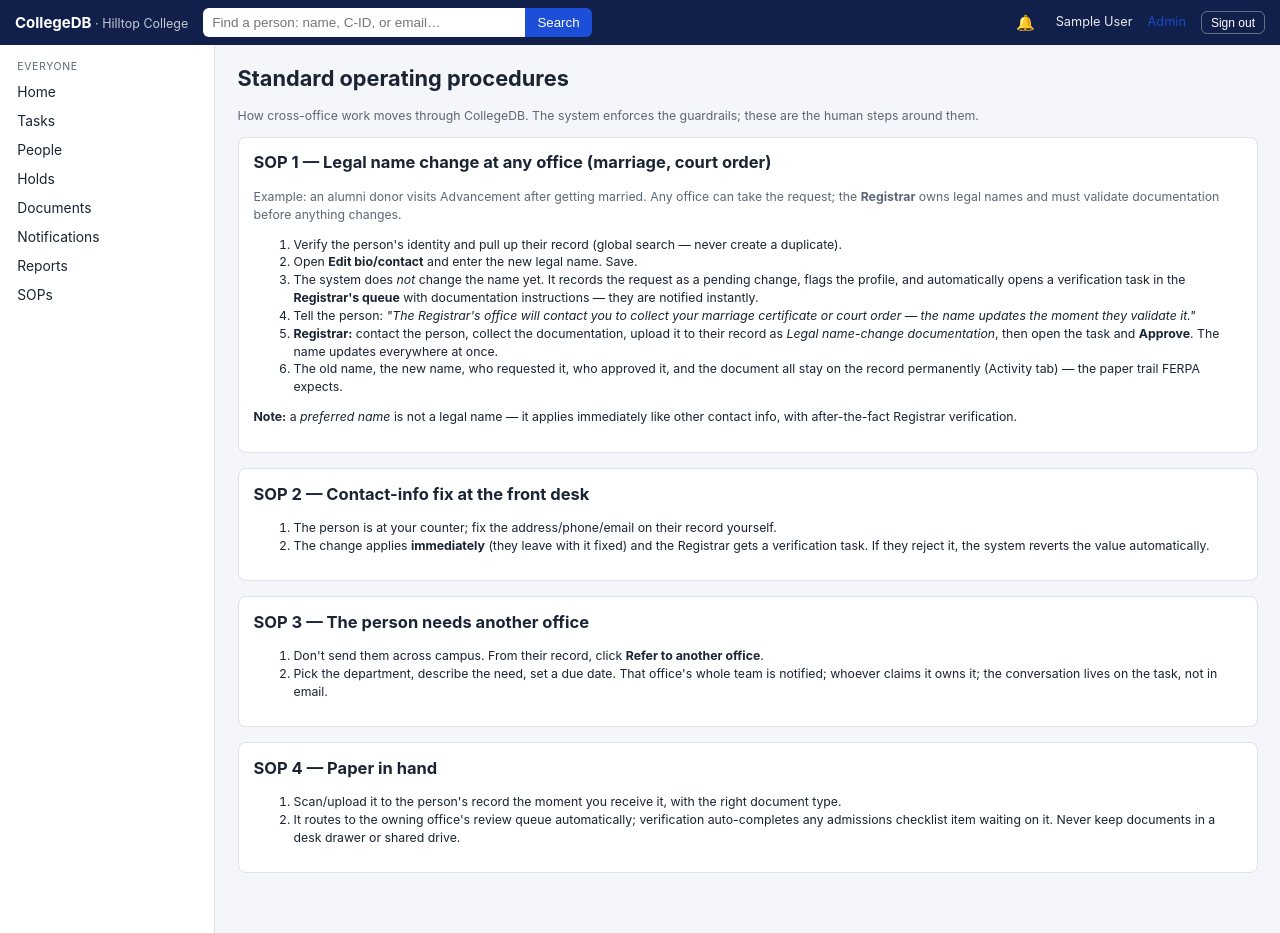
After one commit to MrAbookah/CollegeHR, a Django app: page /sops/ in a window 1280 px wide. The commit adds this page. Run offline with Django 5.2, Linux system fonts and the light colour scheme; the visitor is signed in with stand-in values (Sample User, id 1); data that the repository does not hold is empty.

Commit message:
Add held legal-name changes, SOP page, and Morgan demo persona
Legal-name fields (first/middle/last/suffix) are now never applied ahead
of verification, even in the apply-then-verify BIOGRAPHIC domain: any
office can take a marriage/court-order name change at the desk, but the
record keeps the current name until the Registrar collects supporting
documentation and approves. The verification task carries documentation
instructions automatically, and the full before/after history stays on
the person's audit trail.

- core/permissions: HELD_FIELDS + HELD_FIELD_NOTES per model
- GovernedFormMixin: held fields force the hold route and honest flash
  messaging; task/notification titles show the current (not proposed) name
- submit_change_request: explicit applied= override + doc guidance in the
  task description
- /sops/ page (sidebar link) documenting the name-change procedure and
  three other cross-office SOPs; bio-edit page notes the exception
- bootstrap: NAME_CHANGE document type (REG-owned, permanent retention)
- seed: Morgan Whitfield persona (alumni donor, class of 2012, giving
  history) for the demo
- fix: activity tab 500 (missing {% load college %}) + regression test
  rendering every person-360 tab

https://claude.ai/code/session_0198ZxWfE41eii27JXwEze6f

```diff
--- a/collegedb/urls.py
+++ b/collegedb/urls.py
@@ -23,4 +23,5 @@ urlpatterns = [
     path("advancement/", include("advancement.urls")),
     path("documents/", include("documents.urls")),
     path("reports/", core_views.reports, name="reports"),
+    path("sops/", core_views.sops, name="sops"),
 ]
--- a/core/bootstrap.py
+++ b/core/bootstrap.py
@@ -52,6 +52,7 @@ DOCUMENT_TYPES = [
     ("TAX_FORM", "Tax form", "FA", "Retain 3 years after aid year"),
     ("I9", "Form I-9", "HR", "Retain 3 years after hire or 1 year after separation"),
     ("GIFT_AGREEMENT", "Gift agreement", "ADV", "Permanent"),
+    ("NAME_CHANGE", "Legal name-change documentation", "REG", "Permanent"),
 ]
 
 # (code, description, default amount, GL account number)
--- a/core/permissions.py
+++ b/core/permissions.py
@@ -25,6 +25,29 @@ SENSITIVE_FIELDS = {
     "hr.employmentrecord": {"salary": {"HR"}},
     "core.person": {"ssn_last4": {"REG", "HR", "FA"}},
 }
+
+# Fields that are NEVER applied ahead of owner verification, even inside an
+# APPLY_THEN_VERIFY domain. A legal name lives on transcripts, diplomas, and
+# federal aid records — it changes only after the owning office validates
+# documentation. (Contact info at the front desk stays instant.)
+HELD_FIELDS = {
+    "core.person": {"first_name", "last_name", "middle_name", "suffix"},
+}
+
+# Guidance attached to the verification task when held fields are touched.
+HELD_FIELD_NOTES = {
+    "core.person": (
+        "Legal name change: contact the person, collect supporting "
+        "documentation (e.g., marriage certificate or court order), upload it "
+        "to their Documents, and only then approve. The record keeps the old "
+        "name until approval; the full history stays in the audit trail."
+    ),
+}
+
+
+def held_fields_for(model_label, changed_fields):
+    """The subset of changed fields that must wait for owner approval."""
+    return HELD_FIELDS.get(model_label, set()) & set(changed_fields)
 
 
 @lru_cache(maxsize=None)
--- a/core/views.py
+++ b/core/views.py
@@ -272,6 +272,14 @@ class EmergencyContactCreateView(AddressCreateView):
 
 
 @login_required
+def sops(request):
+    """Standard operating procedures — the human half of the guardrails."""
+    if not permissions.is_staff_member(request.user):
+        return render(request, "registration/no_access.html", status=403)
+    return render(request, "sops.html")
+
+
+@login_required
 def reports(request):
     """Four canned, shared-definition reports — the antidote to every
     department keeping its own conflicting spreadsheet."""
--- a/templates/base.html
+++ b/templates/base.html
@@ -33,6 +33,7 @@
       <a href="{% url 'document_queue' %}">Documents</a>
       <a href="{% url 'notification_list' %}">Notifications</a>
       <a href="{% url 'reports' %}">Reports</a>
+      <a href="{% url 'sops' %}">SOPs</a>
     </div>
     {% if "REG" in my_dept_codes %}
     <div class="group">
--- a/templates/people/bio_edit.html
+++ b/templates/people/bio_edit.html
@@ -6,6 +6,10 @@
   <p class="muted small">Biographic data is owned by the <strong>Registrar</strong>. If you're in another
   office your save still goes live immediately — the person at your desk sees it fixed —
   but the Registrar gets a verification task and can revert it. That's the guardrail.</p>
+  <p class="muted small"><strong>Exception — legal name fields</strong> (first/middle/last/suffix):
+  these never change until the Registrar validates documentation (marriage certificate, court
+  order). Saving a name change notifies them to follow up with the person; the record keeps the
+  current name until they approve. See <a href="{% url 'sops' %}#sop-name-change">SOP 1</a>.</p>
   <form method="post">
     {% csrf_token %}
     {{ form.as_p }}
--- a/templates/people/tabs/activity.html
+++ b/templates/people/tabs/activity.html
@@ -1,3 +1,4 @@
+{% load college %}
 <div class="grid cols-2">
   <div class="card">
     <h3>Audit trail <span class="muted small">every view, edit, and verdict</span></h3>
--- /dev/null
+++ b/templates/sops.html
@@ -0,0 +1,57 @@
+{% extends "base.html" %}
+{% block title %}SOPs — CollegeDB{% endblock %}
+{% block content %}
+<h1>Standard operating procedures</h1>
+<p class="muted small">How cross-office work moves through CollegeDB. The system enforces the
+   guardrails; these are the human steps around them.</p>
+
+<div class="card" id="sop-name-change">
+  <h2>SOP 1 — Legal name change at any office (marriage, court order)</h2>
+  <p class="small muted">Example: an alumni donor visits Advancement after getting married.
+     Any office can take the request; the <strong>Registrar</strong> owns legal names and must
+     validate documentation before anything changes.</p>
+  <ol class="small">
+    <li>Verify the person's identity and pull up their record (global search — never create a duplicate).</li>
+    <li>Open <strong>Edit bio/contact</strong> and enter the new legal name. Save.</li>
+    <li>The system does <em>not</em> change the name yet. It records the request as a pending
+        change, flags the profile, and automatically opens a verification task in the
+        <strong>Registrar's queue</strong> with documentation instructions — they are notified instantly.</li>
+    <li>Tell the person: <em>"The Registrar's office will contact you to collect your marriage
+        certificate or court order — the name updates the moment they validate it."</em></li>
+    <li><strong>Registrar:</strong> contact the person, collect the documentation, upload it to their
+        record as <em>Legal name-change documentation</em>, then open the task and <strong>Approve</strong>.
+        The name updates everywhere at once.</li>
+    <li>The old name, the new name, who requested it, who approved it, and the document all stay
+        on the record permanently (Activity tab) — the paper trail FERPA expects.</li>
+  </ol>
+  <p class="small"><strong>Note:</strong> a <em>preferred name</em> is not a legal name — it applies
+     immediately like other contact info, with after-the-fact Registrar verification.</p>
+</div>
+
+<div class="card" id="sop-front-desk">
+  <h2>SOP 2 — Contact-info fix at the front desk</h2>
+  <ol class="small">
+    <li>The person is at your counter; fix the address/phone/email on their record yourself.</li>
+    <li>The change applies <strong>immediately</strong> (they leave with it fixed) and the Registrar
+        gets a verification task. If they reject it, the system reverts the value automatically.</li>
+  </ol>
+</div>
+
+<div class="card" id="sop-referral">
+  <h2>SOP 3 — The person needs another office</h2>
+  <ol class="small">
+    <li>Don't send them across campus. From their record, click <strong>Refer to another office</strong>.</li>
+    <li>Pick the department, describe the need, set a due date. That office's whole team is notified;
+        whoever claims it owns it; the conversation lives on the task, not in email.</li>
+  </ol>
+</div>
+
+<div class="card" id="sop-documents">
+  <h2>SOP 4 — Paper in hand</h2>
+  <ol class="small">
+    <li>Scan/upload it to the person's record the moment you receive it, with the right document type.</li>
+    <li>It routes to the owning office's review queue automatically; verification auto-completes any
+        admissions checklist item waiting on it. Never keep documents in a desk drawer or shared drive.</li>
+  </ol>
+</div>
+{% endblock %}
--- a/workflow/services.py
+++ b/workflow/services.py
@@ -230,17 +230,19 @@ def build_create_changes(instance):
 
 
 def submit_change_request(*, actor, person, domain_code, action, model_label,
-                          target=None, changes, summary=""):
+                          target=None, changes, summary="", applied=None):
     """Record a proposed cross-domain change and open a verification task in
     the owning department's queue. Caller decides (per the domain policy)
-    whether the underlying save already happened."""
+    whether the underlying save already happened; pass `applied` explicitly
+    when held fields forced a stricter route than the domain default."""
     domain = DataDomain.objects.select_related("owner_department").get(code=domain_code)
     submitted_dept = None
     membership_codes = permissions.user_dept_codes(actor)
     if membership_codes:
         submitted_dept = Department.objects.filter(code__in=membership_codes).first()
 
-    applied = domain.change_policy == DataDomain.APPLY_THEN_VERIFY
+    if applied is None:
+        applied = domain.change_policy == DataDomain.APPLY_THEN_VERIFY
 
     target_kwargs = {}
     if target is not None:
@@ -259,6 +261,16 @@ def submit_change_request(*, actor, person, domain_code, action, model_label,
     model_name = apps.get_model(model_label)._meta.verbose_name
     what = summary or f"{cr.get_action_display()} {model_name}"
     flavor = "already applied — needs verification" if applied else "awaiting approval"
+    description = (
+        f"{actor.get_full_name() or actor.username} "
+        f"({submitted_dept.name if submitted_dept else 'no department'}) submitted a change "
+        f"({flavor}). Review the field-by-field diff and approve or reject."
+    )
+    held = permissions.held_fields_for(model_label, changes.keys())
+    if held:
+        note = permissions.HELD_FIELD_NOTES.get(model_label, "")
+        if note:
+            description += f"\n\n⚠ {note}"
     create_task(
         title=f"Verify: {what} for {person.display_name}",
         task_type=Task.VERIFY_CHANGE,
@@ -266,11 +278,7 @@ def submit_change_request(*, actor, person, domain_code, action, model_label,
         person=person,
         originating_department=submitted_dept,
         related=cr,
-        description=(
-            f"{actor.get_full_name() or actor.username} "
-            f"({submitted_dept.name if submitted_dept else 'no department'}) submitted a change "
-            f"({flavor}). Review the field-by-field diff and approve or reject."
-        ),
+        description=description,
         created_by=actor,
     )
     return cr
```
Also changed, not shown: core/management/commands/seed_demo.py (+26 -4 lines), tests/test_changerequests.py (+64 -0 lines), tests/test_views_smoke.py (+11 -0 lines), workflow/mixins.py (+17 -3 lines), README.md.
